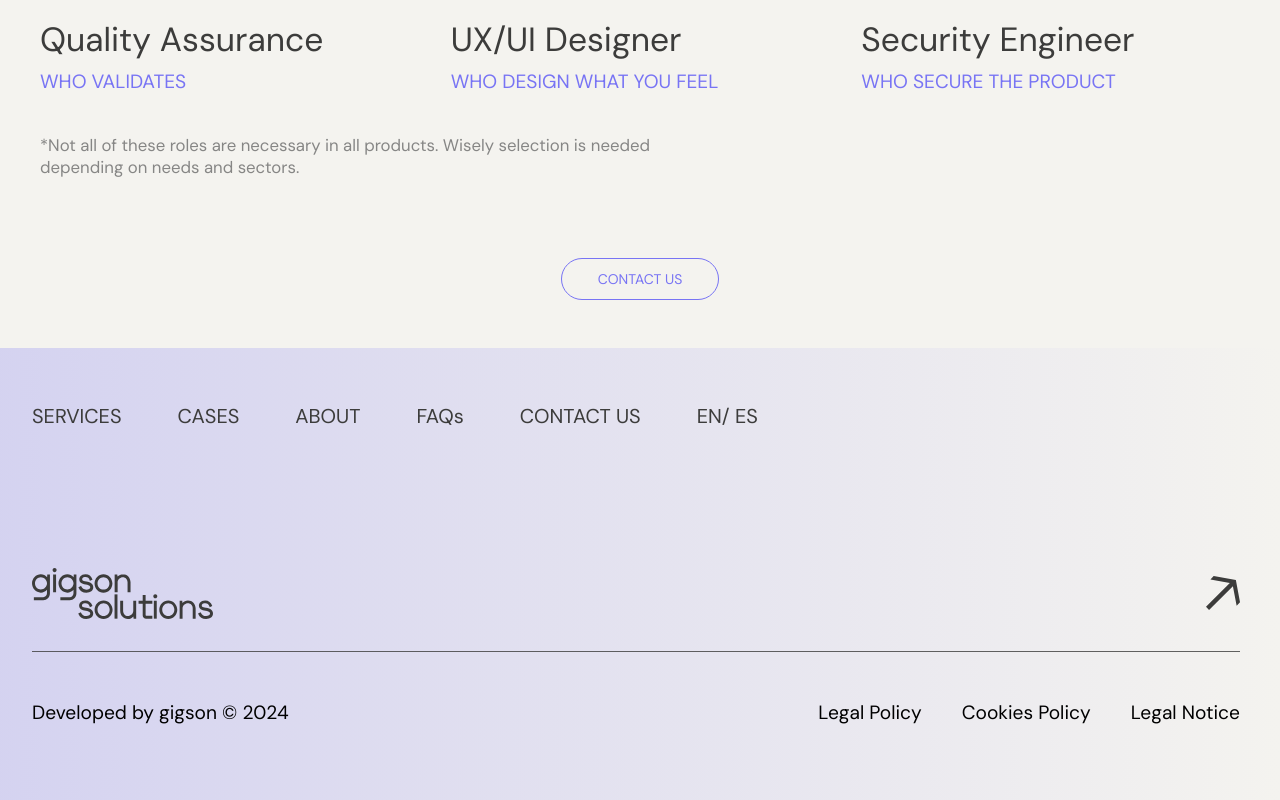
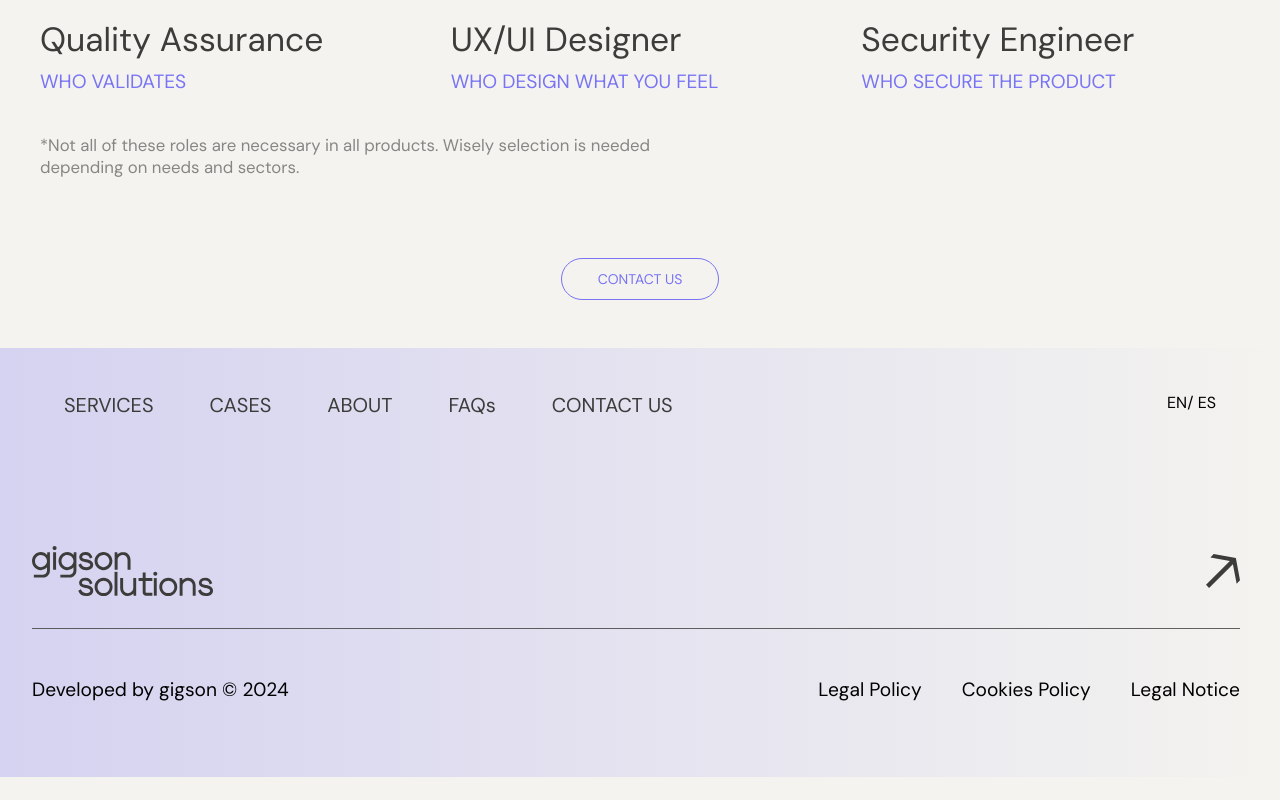
Before and after one commit to martatorredev/GigsonReact, a React (Vite) app: page /about in a window 1280 px wide. Shown: the part 1973-2773 px from the top of the page. After the commit the page ends 2750 px from the top, so only its background shows below. Built offline with nearby package versions, Linux system fonts and the light colour scheme.

Commit message:
Alinear el idioma del sitio alternar hacia la derecha en el pie de página

```diff
--- a/src/components/Footer/Footer.css
+++ b/src/components/Footer/Footer.css
@@ -1,111 +1,118 @@
-.footer{
-    background: linear-gradient(to right, #7874f441 , #f4f3ef );
-    padding: .7rem 1rem;
+.footer {
+   background: linear-gradient(to right, #7874f441, #f4f3ef);
+   padding: 0.7rem 1rem;
    margin: 3rem 0 0;
 }
-.footer-nav-links{
+.footer-nav-links {
    display: grid;
    grid-template-columns: repeat(2, 1fr);
    gap: 1.5rem;
-    color: #3C3C3B;
-    padding: .7rem 0;
+   color: #3c3c3b;
 }
-.footer-mid{
+.footer-mid {
    display: flex;
    align-items: center;
    justify-content: space-between;
-    margin: 3rem .5rem 1rem 0;
+   margin: 3rem 0.5rem 1rem 0;
    border-bottom: 1px solid #3c3c3bcc;
+}
+.language-selector-container {
+}
+.footer-nav-container {
+   display: flex;
+   align-items: start;
+   justify-content: space-between;
+   margin: 2rem 0 8rem;
+   padding-inline: 2rem;
 }
 .footer-icon {
    width: 2.125rem;
    padding-bottom: 1rem;
-    color: #3C3C3B;
+   color: #3c3c3b;
 }
-.logo-footer{
+.logo-footer {
    width: 7.875rem;
    padding-bottom: 1rem;
 }
-.footer-policy{
-    margin: 1rem .5rem 1rem 0;
+.footer-policy {
+   margin: 1rem 0.5rem 1rem 0;
 }
-.footer-policy-links{
-    padding-top: .5rem;
+.footer-policy-links {
+   padding-top: 0.5rem;
    display: flex;
    gap: 1.5rem;
 }
-.language-link{
+.language-link {
    font-weight: 100;
-    color: #3C3C3B;
+   color: #3c3c3b;
 }
-.spam-lng{
+.spam-lng {
    color: #3c3c3b7c;
 }
-@media(min-width:56.25rem){
-    .footer{
-        padding: .7rem 2rem;
+@media (min-width: 56.25rem) {
+   .footer {
+      padding: 0.7rem 2rem;
    }
-    .footer-nav-links{
+   .footer-nav-links {
       position: relative;
-        margin: 2rem 0 8rem;
+
       display: flex;
       gap: 3.5rem;
-        color: #3C3C3B;
-        padding: .7rem 0;
+      color: #3c3c3b;
       font-size: 20px;
       font-style: normal;
    }
-    .language-link{
+   .language-link {
       position: absolute;
-        top: .7rem;
+      top: 0.7rem;
       right: 0;
    }
-    .footer-mid{
-        padding-bottom: 1rem ;
+   .footer-mid {
+      padding-bottom: 1rem;
    }
-    .logo-footer{
+   .logo-footer {
       width: 15%;
    }
-    .footer-policy{
+   .footer-policy {
       display: flex;
       justify-content: space-between;
-        padding: 2rem 0 3rem ;
+      padding: 2rem 0 3rem;
       font-size: 1.2em;
    }
-    .footer-policy-links{
-        padding-top: .5rem;
+   .footer-policy-links {
+      padding-top: 0.5rem;
       display: flex;
       gap: 2.5rem;
       padding-top: 0;
    }
-    .footer{
+   .footer {
       overflow-x: hidden;
    }
 }
 @media (min-width: 90rem) {
-    .footer{
-        padding: .7rem 4rem;
+   .footer {
+      padding: 0.7rem 4rem;
    }
-    .footer-nav-links{
+   .footer-nav-links {
       gap: 6.6rem;
    }
    .footer-icon {
       width: 3.55rem;
       padding-bottom: 0;
    }
-    .footer-policy-links{
+   .footer-policy-links {
       gap: 5rem;
    }
 }
 @media (min-width: 121rem) {
-    .footer{
-        padding: .7rem 0;
+   .footer {
+      padding: 0.7rem 0;
    }
-    .footer-maxwidth{
+   .footer-maxwidth {
       margin: 0 auto;
       max-width: 115rem;
    }
-    .footer-policy-links{
+   .footer-policy-links {
       gap: 6rem;
    }
 }
--- a/src/components/Footer/Footer.jsx
+++ b/src/components/Footer/Footer.jsx
@@ -1,56 +1,62 @@
-import logoFooter from '../../assets/LogoFooter.svg'
-import { Link } from 'react-router-dom'
-import { useTranslation } from 'react-i18next'
-import './Footer.css'
-import LanguageSelector from '../LanguageSelector/LanguageSelector'
+import logoFooter from "../../assets/LogoFooter.svg";
+import { Link } from "react-router-dom";
+import { useTranslation } from "react-i18next";
+import "./Footer.css";
+import LanguageSelector from "../LanguageSelector/LanguageSelector";
 
 const Footer = () => {
-    const {t} = useTranslation()
+   const { t } = useTranslation();
 
-    const {about, services, cases, faqs, contact, legal, cookies, notice } = t("menu")
+   const { about, services, cases, faqs, contact, legal, cookies, notice } = t("menu");
 
    const menuLinks = [
-      {name: services,  link:'services'},
-      {name: cases,     link:'cases'},
-      {name: about,     link:'about'},
-      {name: faqs,      link:'faqs'},
-      {name: contact,   link:'contact'},
-    ]
+      { name: services, link: "services" },
+      { name: cases, link: "cases" },
+      { name: about, link: "about" },
+      { name: faqs, link: "faqs" },
+      { name: contact, link: "contact" },
+   ];
 
    return (
-    <footer className='footer'>
+      <footer className="footer">
          <div className="footer-maxwidth">
             <nav className="footer-nav-container">
                <ul className="footer-nav-links">
-                    {menuLinks.map(({name, link}, index) =>
-                        <li key={index} >
+                  {menuLinks.map(({ name, link }, index) => (
+                     <li key={index}>
                         <Link to={link}>{name}</Link>
                      </li>
-                    )}
-                        <li>
-                            <LanguageSelector/>
-                        </li>
+                  ))}
                </ul>
+               <div className="language-selector-container">
+                  <LanguageSelector />
+               </div>
             </nav>
-            <div className='footer-mid'>
-                <img className='logo-footer' src={logoFooter}/>
+            <div className="footer-mid">
+               <img className="logo-footer" src={logoFooter} />
 
-                <svg className='footer-icon' viewBox="0 0 34 34" xmlns="http://www.w3.org/2000/svg">
-                    <path d="M30.6493 29.6887L26.9042 10.2882L3.0549 34L0 30.7662L23.8493 7.05488L4.43488 3.42941L7.68698 0L29.8609 4.01718L34 26.2593L30.6493 29.6887Z"/>
+               <svg className="footer-icon" viewBox="0 0 34 34" xmlns="http://www.w3.org/2000/svg">
+                  <path d="M30.6493 29.6887L26.9042 10.2882L3.0549 34L0 30.7662L23.8493 7.05488L4.43488 3.42941L7.68698 0L29.8609 4.01718L34 26.2593L30.6493 29.6887Z" />
                </svg>
             </div>
 
             <div className="footer-policy">
                <span href="">Developed by gigson © 2024 </span>
-                <ul className='footer-policy-links'>
-                    <li><Link to='/policity'>{legal}</Link></li>
-                    <li><Link to='/policity'>{cookies}</Link></li>
-                    <li><Link to='/policity'>{notice}</Link></li>
+               <ul className="footer-policy-links">
+                  <li>
+                     <Link to="/policity">{legal}</Link>
+                  </li>
+                  <li>
+                     <Link to="/policity">{cookies}</Link>
+                  </li>
+                  <li>
+                     <Link to="/policity">{notice}</Link>
+                  </li>
                </ul>
             </div>
          </div>
       </footer>
-  )
-}
+   );
+};
 
-export default Footer
+export default Footer;
--- a/src/components/Home/Home.jsx
+++ b/src/components/Home/Home.jsx
@@ -11,7 +11,6 @@ import { CtaServices } from "./CtaServices";
 //  TODO: Aumentar o tamanho dos ícones, verificar em todos os lugares
 //  TODO: Separar mais as formas
 //  TODO: Corrigir o tamanho da fonte para que fique igual ao figma
-//  TODO: Alinhar o toggle de ES/EN para a direita
 //  TODO: Remover o efeito de remoção da animação ao passar o mouse
 
 const Home = () => {
--- a/src/components/Home/HomeServices.jsx
+++ b/src/components/Home/HomeServices.jsx
@@ -1,10 +1,8 @@
-import React, { useRef } from "react";
+import React from "react";
 import { Trans, useTranslation } from "react-i18next";
 import homeServicesImg from "../../assets/FormasServices.png";
 import { Link } from "react-router-dom";
 import "./HomeServices.css";
-
-//  TODO: Remover o efeito de remoção da animação ao passar o mouse
 
 function HomeServices() {
    const { t } = useTranslation();
```
Lines whose indentation alone changed are shown as unchanged.
